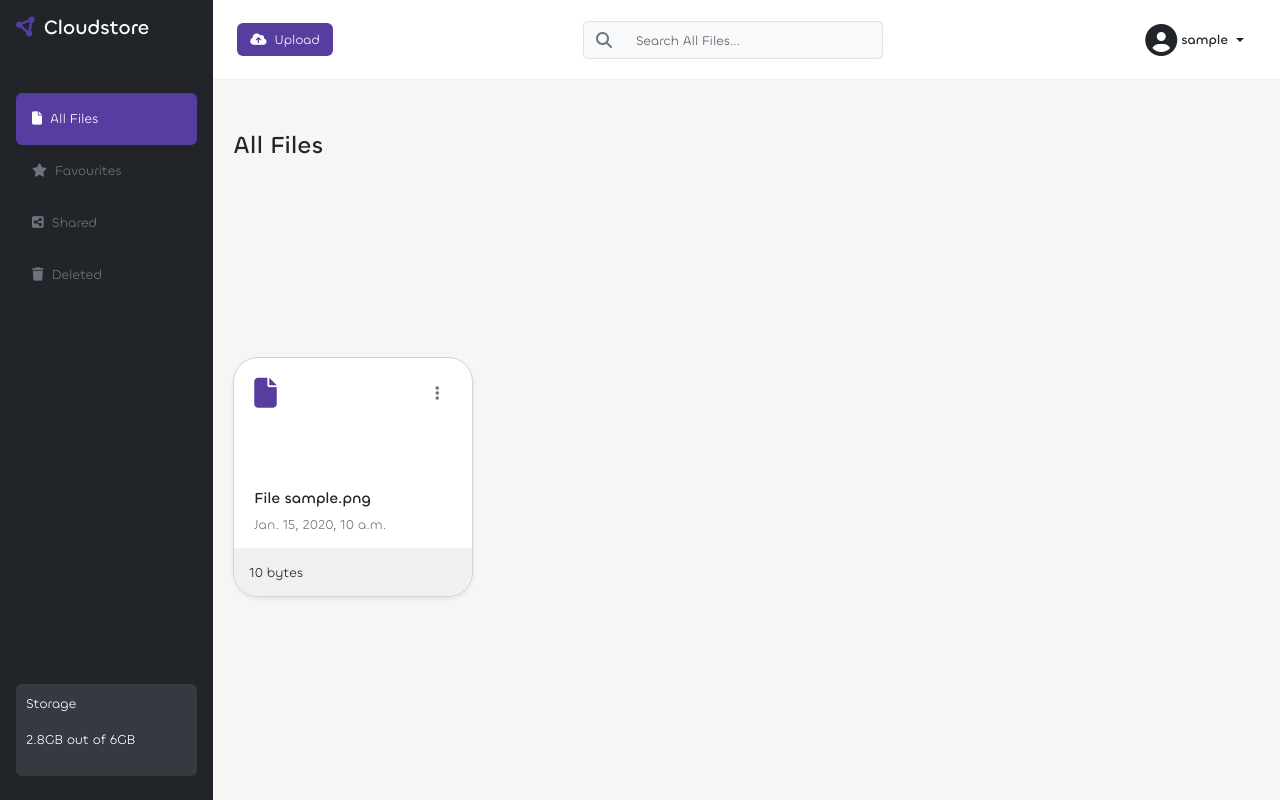
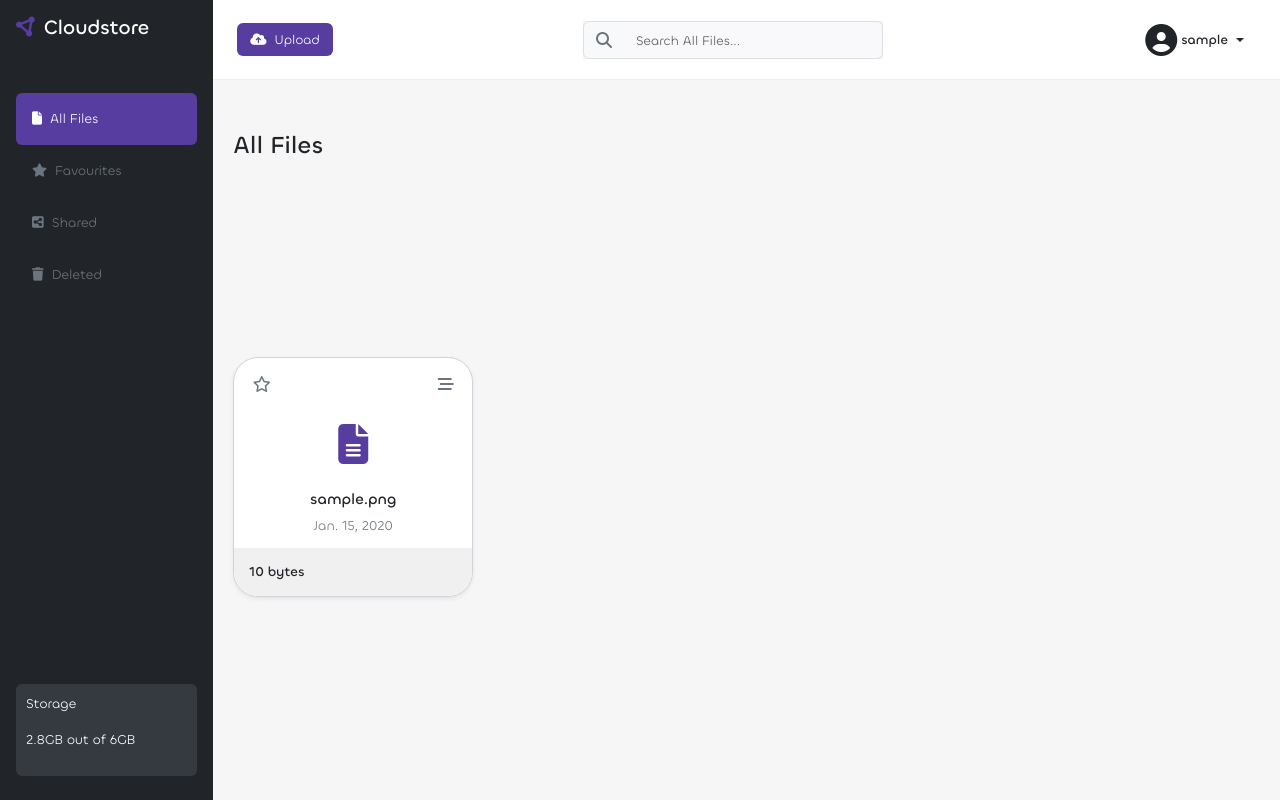
Before and after one commit to Chixide1/Cloudstore, a Django app: page / in a window 1280 px wide. Run offline with Django 5.2, Linux system fonts and the light colour scheme; a user stored in the database is signed in; tables that the repository leaves empty hold one stand-in row (values such as "Sample post"); style sheets or scripts are compiled from the project's sources; some libraries are stand-ins or nearby versions.

Commit message:
changed class name and template name

```diff
--- /dev/null
+++ b/apps/filestore/templates/_all-files.html
@@ -0,0 +1,21 @@
+<div class="file-grid">
+    <div class="file-grid__upload w-100 d-flex align-items-end justify-content-between">
+        <h4 class="m-0 file-grid__heading" style="font-weight: 500;">All Files</h4>
+    </div>
+    {% for file in files %}
+        <div class="file-card shadow-sm">
+            <div class="file-card__main">
+                <div class="file-card__icons d-flex justify-content-between align-items-start">
+                    <button class="fa-regular fa-star file-card__menu btn"></button>
+                    <button class="fa-solid fa-bars-staggered file-card__menu btn"></button>
+                </div>
+                <i class="fa-solid fa-file-lines file-card__img"></i>
+                <h5 class="file-card__title">{{ file.file_name }}</h5>
+                <span class="file-card__date">{{ file.date_created | date }}</span>
+            </div>
+            <div class="file-card__size">
+                <span class="">{{ file.file_size | filesizeformat }}</span>
+            </div>
+        </div>
+    {% endfor %}
+</div>
--- a/apps/filestore/templates/_dashboard.html
+++ /dev/null
@@ -1,20 +0,0 @@
-<div class="dashboard">
-    <div class="dashboard__upload w-100 d-flex align-items-end justify-content-between">
-        <h4 class="m-0 dashboard__heading" style="font-weight: 500;">All Files</h4>
-    </div>
-    {% for file in files %}
-        <div class="file-card shadow-sm">
-            <div class="file-card__main">
-                <div class="file-card__icons d-flex justify-content-between align-items-start">
-                    <i class="fa-solid fa-file accent-clr" style="font-size: 30px;"></i>
-                    <button class="fa-solid fa-ellipsis-vertical file-card__menu btn"></button>
-                </div>
-                <h5 class="file-card__title">File {{ file.file_name }}</h5>
-                <span class="file-card__date">{{ file.date_created }}</span>
-            </div>
-            <div class="file-card__size">
-                <span class="">{{ file.file_size | filesizeformat }}</span>
-            </div>
-        </div>
-    {% endfor %}
-</div>
--- a/apps/filestore/templates/dashboard.html
+++ b/apps/filestore/templates/dashboard.html
@@ -2,6 +2,8 @@
 {% load static %}
 
 {% block title %}Dashboard{% endblock title %}
+
+{% block js %}{% endblock js %}
 
 {% block content %}
 <main class="container-fluid page">
@@ -11,7 +13,7 @@
         </section>
         <section class="col-10 p-0">
             {% include "_topbar.html" %}
-            {% include "_dashboard.html" %}
+            {% include "_all-files.html" %}
         </section>
     </div>
 </main>
--- a/apps/filestore/views.py
+++ b/apps/filestore/views.py
@@ -13,8 +13,9 @@ def dashboard(request):
     files = File.objects.filter(user=request.user)
     return render(request, 'dashboard.html', {"files": files, 'form': form})
 
+@login_required(login_url="/login")
 def upload_file(request: HttpRequest):
-    if request.method == 'POST' and request.FILES['file']:
+    if request.htmx and request.method == 'POST' and request.FILES['file']:
         data =  request.FILES['file']
         File.objects.create(file_data=data,
                             file_name=data.name,
--- a/assets/sass/components/_filestore.scss
+++ b/assets/sass/components/_filestore.scss
@@ -88,7 +88,7 @@
     }
 }
 
-.dashboard {
+.file-grid {
     background-color: $background-color-1;
     height: 90vh;
     overflow-y: scroll;
@@ -117,7 +117,7 @@
 }
 
 .file-card {
-    $card-padding: 20px;
+    $card-padding: 12.5px;
     $edge-size: 25px;
     height: 240px;
 
@@ -128,7 +128,7 @@
 
     &__main {
         padding: $card-padding;
-        padding-bottom: $card-padding - 7px;
+        padding-bottom: $card-padding;
         height: 80%;
         display: flex;
         flex-direction: column;
@@ -136,14 +136,20 @@
     }
 
     &__icons {
-        margin-bottom: auto;
         font-size: 23px;
         justify-self: flex-start;
         width: 100%;
     }
 
+    &__img {
+        margin: auto;
+        color: $accent-clr;
+        font-size: 40px;
+    }
+
     &__menu {
         color: $secondary-clr-1;
+        padding: 5px;
     }
 
     &__title {
@@ -151,18 +157,23 @@
         overflow: hidden;
         text-overflow: ellipsis;
         white-space: nowrap;
+        text-align: center;
     }
 
     &__date {
         color: $secondary-clr-1;
+        text-align: center;
     }
 
     &__size {
         height: 20%;
         background-color: #F0F0F0;
-        padding: $card-padding - 5px;
+        padding: $card-padding - 5px 15px;
         border-bottom-left-radius: $edge-size;
         border-bottom-right-radius: $edge-size;
+        font-weight: 500;
+        display: flex;
+        align-items: center;
     }
 }
 
--- a/templates/base.html
+++ b/templates/base.html
@@ -29,6 +29,7 @@
 
     <!-- Javascript -->
         <script src="{% static 'js/main.js' %}"></script>
+        {% block js %}{% endblock js %}
     </head>
     <body>
 
```
Also changed, not shown: assets/sass/base.css (+21 -12 lines), assets/sass/components/_globals.scss (line endings or trailing spaces), 1 other file.
